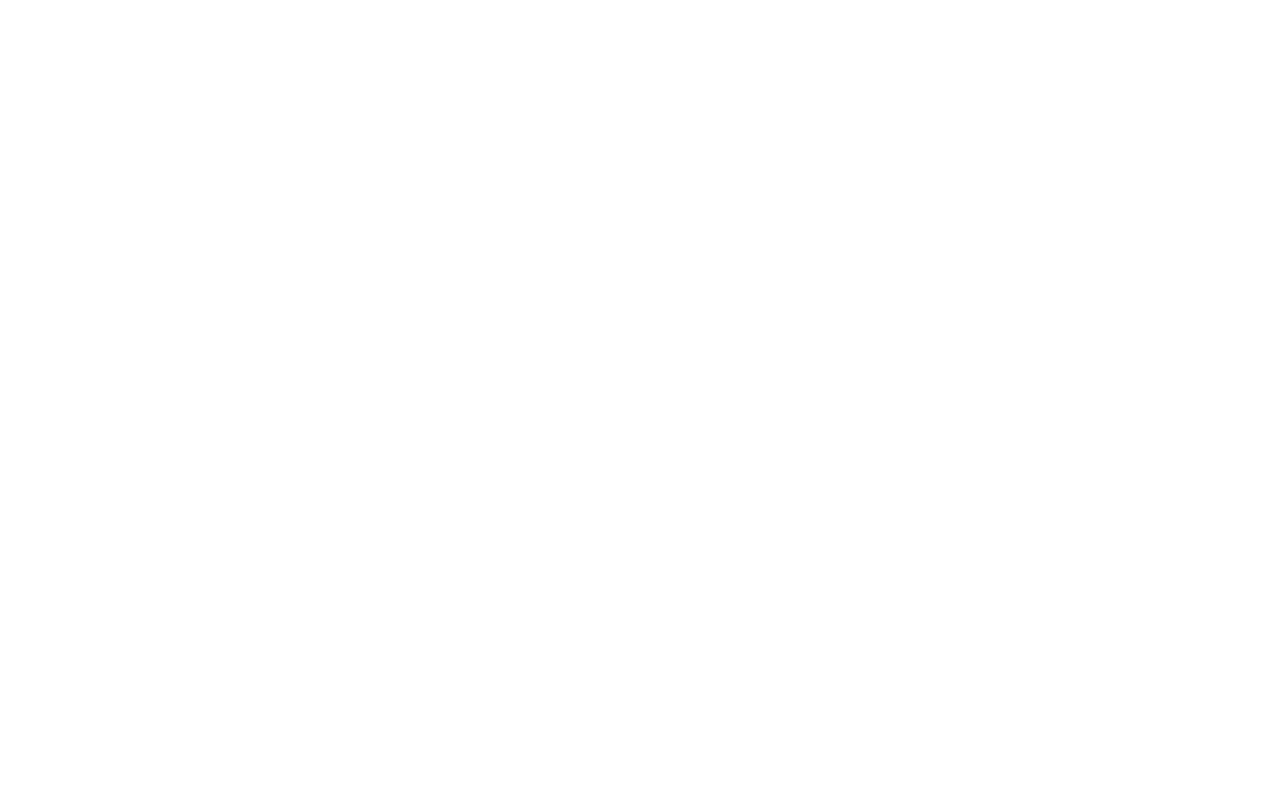
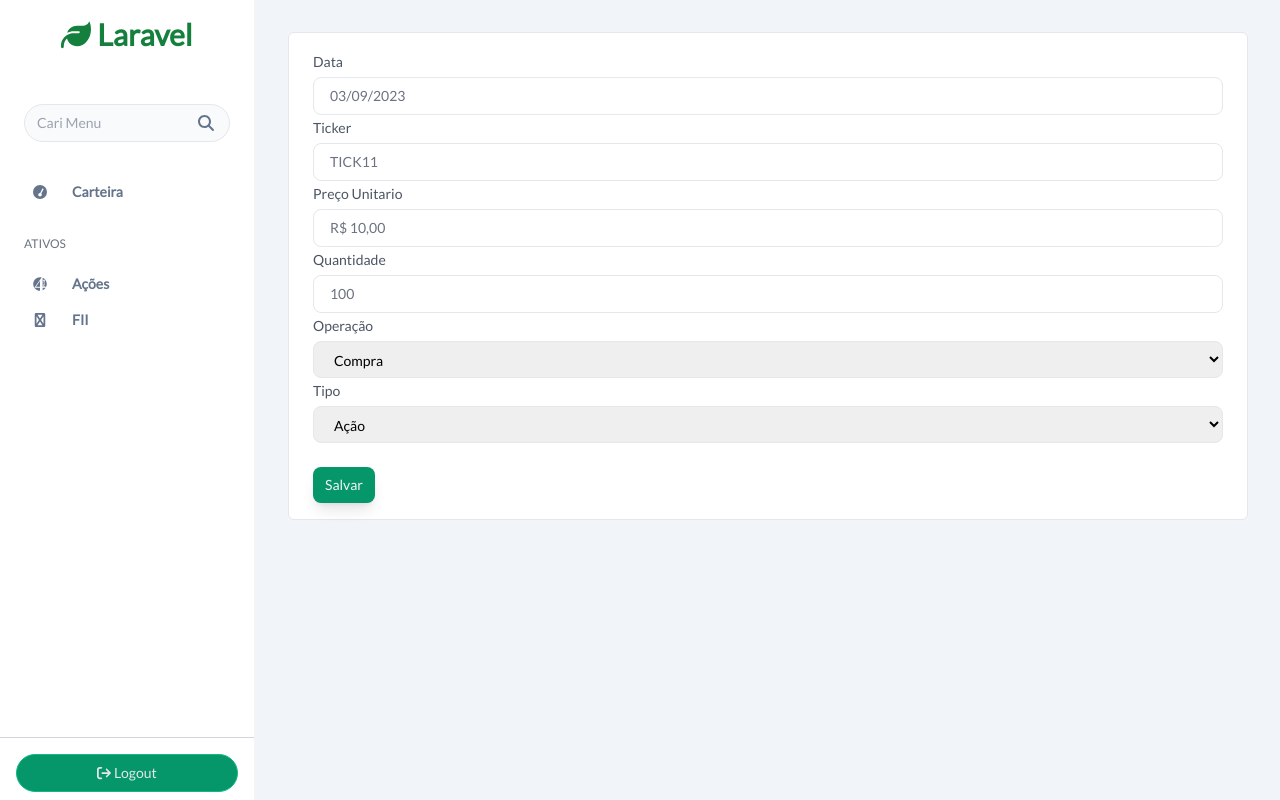
Before and after one commit to luizdacol/investimento-web, a React (Create React App) app: page /form-acoes in a window 1280 px wide. Before the commit this address had no page. Built offline with nearby package versions, Linux system fonts and the light colour scheme.

Commit message:
feat: Adiciona form de acoes

```diff
--- a/src/App.tsx
+++ b/src/App.tsx
@@ -1,11 +1,12 @@
-import React from 'react';
-import logo from './logo.svg';
-import './App.css';
+import React from "react";
+import logo from "./logo.svg";
+import "./App.css";
 import { Route, Routes } from "react-router-dom";
-import AuthLayout from './components/Layout/AuthLayout';
-import Carteira from './pages/Carteira';
-import Acoes from './pages/Acoes';
-import FundosImobiliario from './pages/FundosImobiliario';
+import AuthLayout from "./components/Layout/AuthLayout";
+import Carteira from "./pages/Carteira";
+import Acoes from "./pages/Acoes";
+import FundosImobiliario from "./pages/FundosImobiliario";
+import FormAcoes from "./pages/FormAcoes";
 
 function App() {
   return (
@@ -13,7 +14,11 @@ function App() {
       <Route path="/" element={<AuthLayout />}>
         <Route path="/" element={<Carteira />}></Route>
         <Route path="/acoes" element={<Acoes />}></Route>
-        <Route path="/fundos-imobiliario" element={<FundosImobiliario />}></Route>
+        <Route
+          path="/fundos-imobiliario"
+          element={<FundosImobiliario />}
+        ></Route>
+        <Route path="/form-acoes" element={<FormAcoes />}></Route>
       </Route>
     </Routes>
   );
--- a/src/components/AcoesTable/Table.tsx
+++ b/src/components/AcoesTable/Table.tsx
@@ -1,9 +1,12 @@
+import { FontAwesomeIcon } from "@fortawesome/react-fontawesome";
 import { Acao } from "../../pages/Acoes";
 import ActionCell from "./ActionCell";
 import Cell from "./Cell";
 import DateCell from "./DateCell";
 import Header from "./Header";
 import PriceCell from "./PriceCell";
+import { faPlus } from "@fortawesome/free-solid-svg-icons";
+import { Link } from "react-router-dom";
 
 type tableProps = {
   acoes: Acao[];
@@ -13,7 +16,19 @@ function Table({ acoes }: tableProps) {
   const headers = Object.keys(acoes[0]).concat("ações");
 
   return (
-    <div className="overflow-x-auto">
+    <div className="overflow-x-auto space-y-2">
+      <div className="flex flex-row-reverse">
+        <Link
+          to={"/form-acoes"}
+          className="bg-emerald-600 text-gray-100 px-3 py-2 rounded-lg shadow-lg text-sm flex gap-2 items-center"
+        >
+          <div>
+            <FontAwesomeIcon icon={faPlus} />
+          </div>
+          <span>Novo Item</span>
+        </Link>
+      </div>
+      <div>
         <table
           className={`block md:table w-full text-sm text-left text-gray-500`}
         >
@@ -47,6 +62,7 @@ function Table({ acoes }: tableProps) {
           </tbody>
         </table>
       </div>
+    </div>
   );
 }
 
--- /dev/null
+++ b/src/components/Form/InputText.tsx
@@ -0,0 +1,25 @@
+type InputTextProps = {
+  label: string;
+  placeholder?: string;
+  id: string;
+};
+
+function InputText({ id, label, placeholder }: InputTextProps) {
+  return (
+    <div>
+      <label htmlFor={id} className="text-sm text-gray-600">
+        {label}
+      </label>
+      <input
+        id={id}
+        type="text"
+        name={id}
+        // onChange={(e) => setEmail(e.target.value)}
+        className="text-sm placeholder-gray-500 px-4 rounded-lg border border-gray-200 w-full md:py-2 py-3 focus:outline-none focus:border-emerald-400 mt-1"
+        placeholder={placeholder}
+      />
+    </div>
+  );
+}
+
+export default InputText;
--- /dev/null
+++ b/src/components/Form/SelectList.tsx
@@ -0,0 +1,31 @@
+type SelectListProps = {
+  label: string;
+  placeholder?: string;
+  id: string;
+  options: string[];
+};
+
+function SelectList({ id, label, placeholder, options }: SelectListProps) {
+  return (
+    <div>
+      <label htmlFor={id} className="text-sm text-gray-600">
+        {label}
+      </label>
+      <select
+        id={id}
+        name={id}
+        // onChange={(e) => setEmail(e.target.value)}
+        className="text-sm placeholder-gray-500 px-4 rounded-lg border border-gray-200 w-full md:py-2 py-3 focus:outline-none focus:border-emerald-400 mt-1"
+        placeholder={placeholder}
+      >
+        {options.map((item) => (
+          <option key={item} value={item.toLowerCase()}>
+            {item}
+          </option>
+        ))}
+      </select>
+    </div>
+  );
+}
+
+export default SelectList;
--- /dev/null
+++ b/src/pages/FormAcoes.tsx
@@ -0,0 +1,42 @@
+import InputText from "../components/Form/InputText";
+import SelectList from "../components/Form/SelectList";
+
+function FormAcoes() {
+  return (
+    <>
+      <main className="h-full">
+        <div className="mainCard">
+          <div className="border w-full border-gray-200 bg-white py-4 px-6 rounded-md">
+            <form>
+              <InputText id="data" label="Data" placeholder="03/09/2023" />
+              <InputText id="ticker" label="Ticker" placeholder="TICK11" />
+              <InputText
+                id="precoUnit"
+                label="Preço Unitario"
+                placeholder="R$ 10,00"
+              />
+              <InputText id="qtd" label="Quantidade" placeholder="100" />
+              <SelectList
+                id="operacao"
+                label="Operação"
+                options={["Compra", "Venda"]}
+              ></SelectList>
+              <SelectList
+                id="tipo"
+                label="Tipo"
+                options={["Ação", "BDR"]}
+              ></SelectList>
+              <div className="mt-6 flex flex-row">
+                <button className="bg-emerald-600 text-gray-100 px-3 py-2 rounded-lg shadow-lg text-sm">
+                  Salvar
+                </button>
+              </div>
+            </form>
+          </div>
+        </div>
+      </main>
+    </>
+  );
+}
+
+export default FormAcoes;
```
Lines whose indentation alone changed are shown as unchanged.
